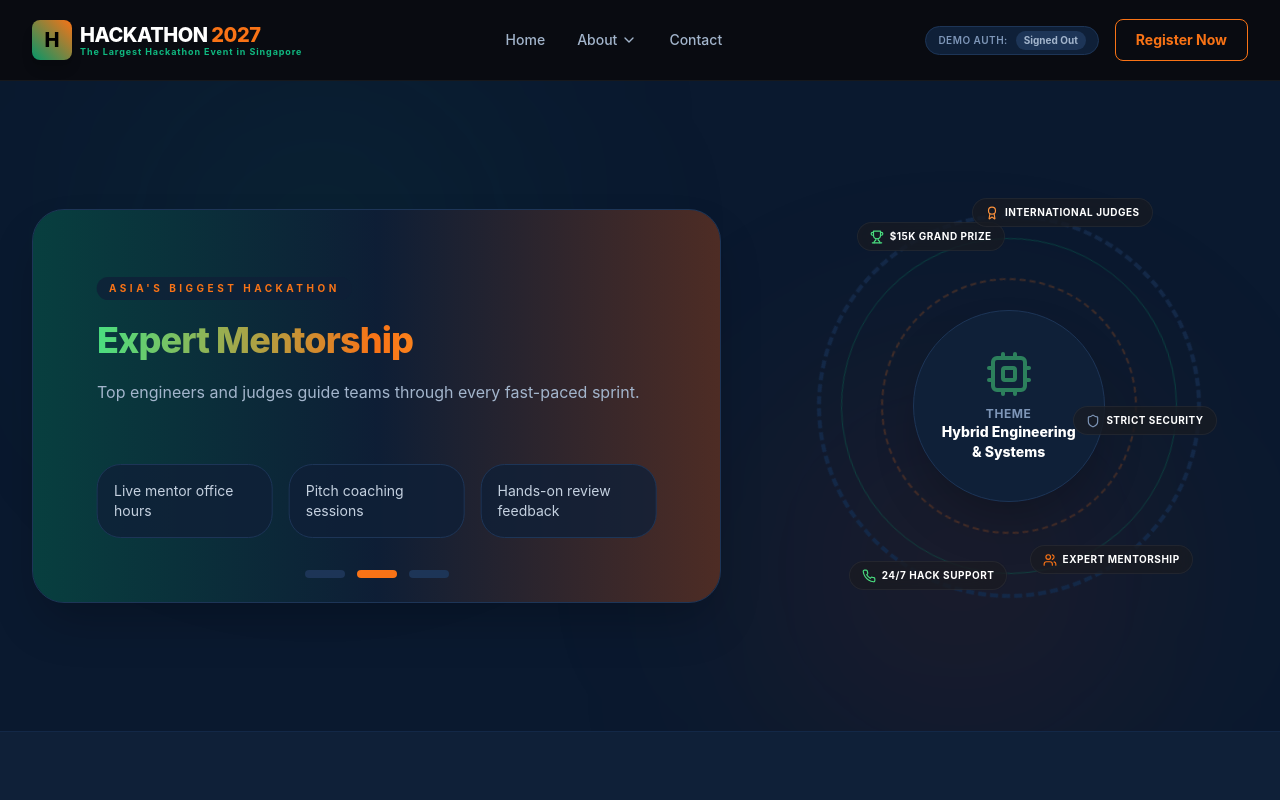
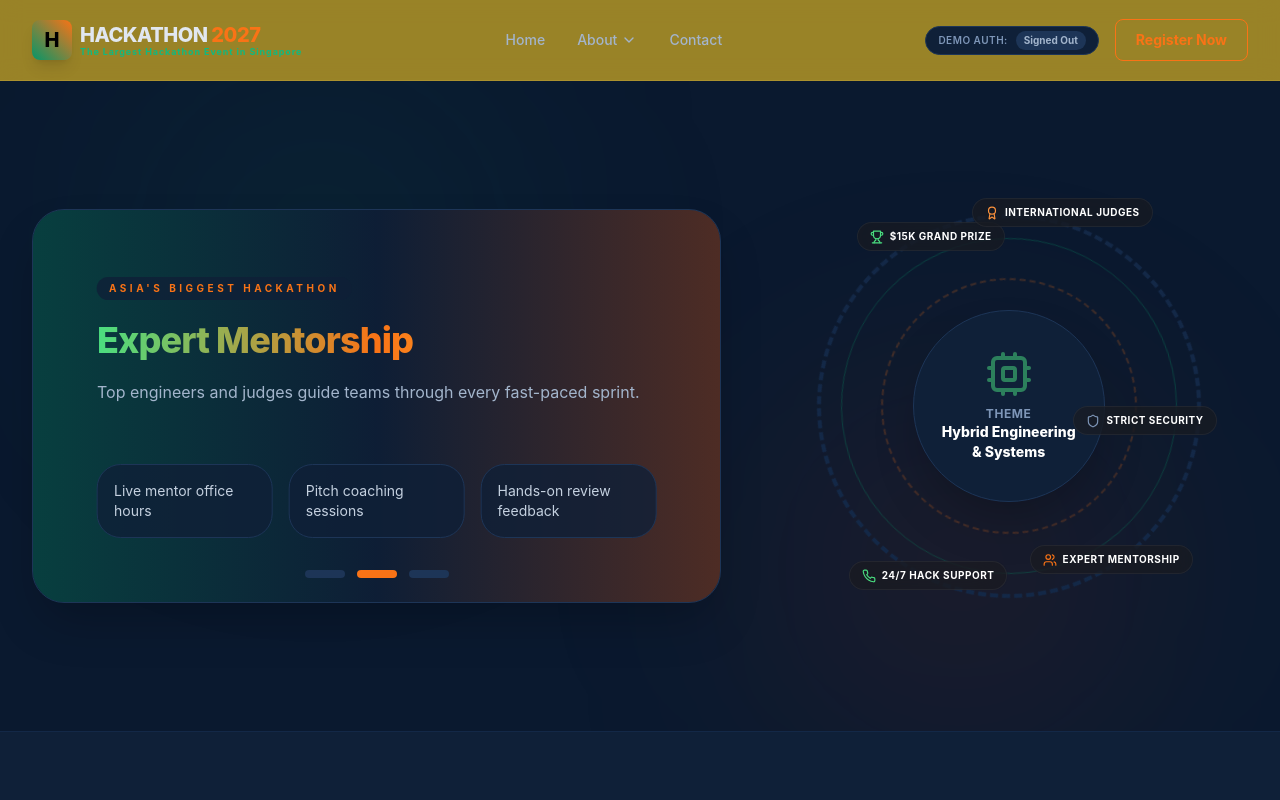
Before and after one commit to Hackathon2027K/Hackathon27, a Next.js app in the folder frontend/: page / in a window 1280 px wide. Shown: the top 800 px of the page. Built offline with nearby package versions, Linux system fonts and the light colour scheme.

Commit message:
Update sticky header bg color to dark yellow and preserve banner styling

```diff
--- a/frontend/app/globals.css
+++ b/frontend/app/globals.css
@@ -53,10 +53,10 @@
 }
 
 .glass-nav {
-  background: rgba(10, 10, 12, 0.85);
+  background: rgba(167, 141, 40, 0.92);
   backdrop-filter: blur(12px);
   -webkit-backdrop-filter: blur(12px);
-  border-bottom: 1px solid rgba(255, 255, 255, 0.05);
+  border-bottom: 1px solid rgba(222, 188, 70, 0.25);
 }
 
 /* Timeline animations */
--- a/frontend/app/page.jsx
+++ b/frontend/app/page.jsx
@@ -217,7 +217,7 @@ export default function HomePage() {
               H
             </div>
             <div>
-              <span className="font-extrabold text-xl tracking-tight text-white">
+              <span className="font-extrabold text-xl tracking-tight text-green-new">
                 HACKATHON <span className="text-brand-orange-500">2027</span>
               </span>
               <span className="block text-[9px] tracking-widest text-brand-green-500 font-bold -mt-1">
```
